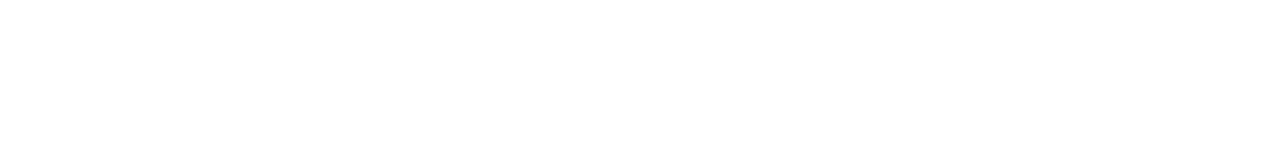
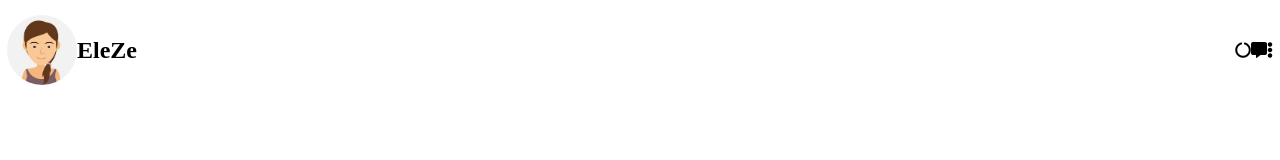
Before and after one commit to Alek90/vue-boolzapp, a plain HTML site: page milestone-1/index.html in a window 1280 px wide. Drawn offline with nearby package versions, Linux system fonts and the light colour scheme.

Commit message:
Iniziato .side_bar > header.

```diff
--- a/milestone-1/assets/app.js
+++ b/milestone-1/assets/app.js
@@ -3,6 +3,17 @@ const root = new Vue({
     el: "#root",
 
     data:{
+
+        user: [
+
+            {
+                name: 'EleZe',
+                avatar: '_io',
+                visible: true,
+
+            }
+
+        ],
 
         contacts: [
             {
--- a/milestone-1/assets/style.css
+++ b/milestone-1/assets/style.css
@@ -0,0 +1,33 @@
+*{
+    box-sizing: border-box;
+    margin: 0;
+    padding: 0;
+}
+
+
+
+/* Utility */
+
+.flex{
+    display: flex;
+    align-items: center;
+}
+
+.avatar{
+    width: 70px;
+    border-radius: 50%;
+
+}
+
+
+
+/*  */
+header{
+    height: 100px;
+    padding: 7px;
+    justify-content: space-between;
+}
+
+.account_menu{
+    justify-content: space-around;
+}
--- a/milestone-1/index.html
+++ b/milestone-1/index.html
@@ -18,7 +18,25 @@
             <!-- qui costruiremo la parte dell'app dedicata all'elenco dei contatti -->
             <div class="sidebar">
 
-                <header id="sidebar_header">
+                <header class="flex" id="sidebar_header">
+
+                    <div class="user flex">
+
+                        <img class="avatar" :src="'../img/avatar' + user[0].avatar + '.jpg'" :alt="user[0].name">
+
+                        <h2 class="user_name">{{user[0].name}}</h2>
+
+                    </div>
+
+                    <nav class="account_menu flex">
+
+                        <i class="fas fa-circle-notch"></i>
+
+                        <i class="fas fa-comment-alt"></i>
+
+                        <i class="fas fa-ellipsis-v"></i>
+
+                    </nav>
 
                 </header>
 
@@ -45,7 +63,7 @@
     </div>
 
 
-    <script src="https://cdn.jsdelivr.net/npm/vue@2.6.14"></script>
+    <script src="https://cdn.jsdelivr.net/npm/vue@2.6.14/dist/vue.js"></script>
     <script src="./assets/app.js"></script>
 
 </body>
```
Lines whose indentation alone changed are shown as unchanged.
